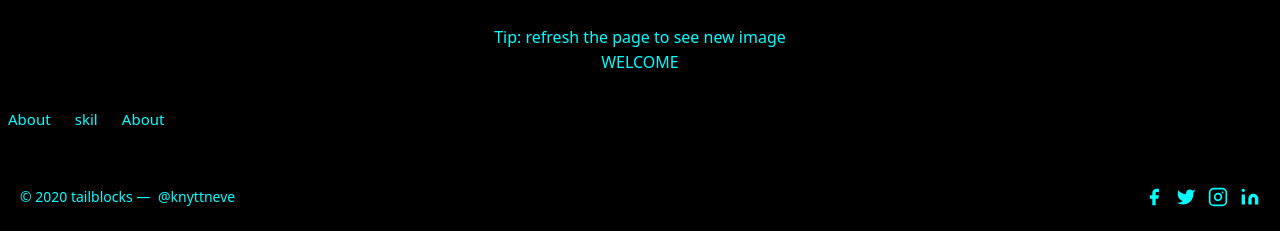
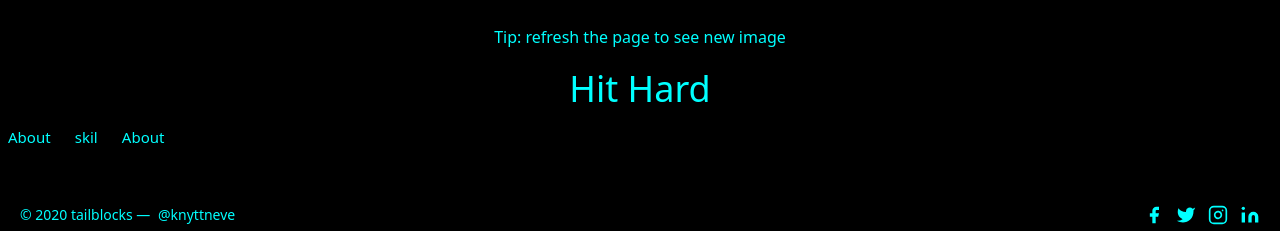
Before and after one commit to swapa-sk/swapa-sk.github.io, a plain HTML site: page index7.html in a window 1280 px wide. Shown: the part 446-677 px from the top of the page. Drawn offline with nearby package versions, Linux system fonts and the light colour scheme; files whose address does not match are found by name.

Commit message:
Update index7.html

```diff
--- a/index7.html
+++ b/index7.html
@@ -99,8 +99,8 @@
         <img class="lg:w-2/6 md:w-3/6 w-5/6 mb-7 object-cover object-center rounded" alt="hero" src="https://source.unsplash.com/500x400/?gym,girl,nature">
         <div class="text-center lg:w-2/3 w-full">
             <h5 class="text-center">Tip: refresh the page to see new image</h5>
+            <h1 class="title-font sm:text-4xl text-3xl mb-4 mt-5 font-medium ">Hit Hard</h1>
 
-            <p class="mb-8 leading-relaxed">WELCOME</p>
         </div>
     </div>
 </section>
```
